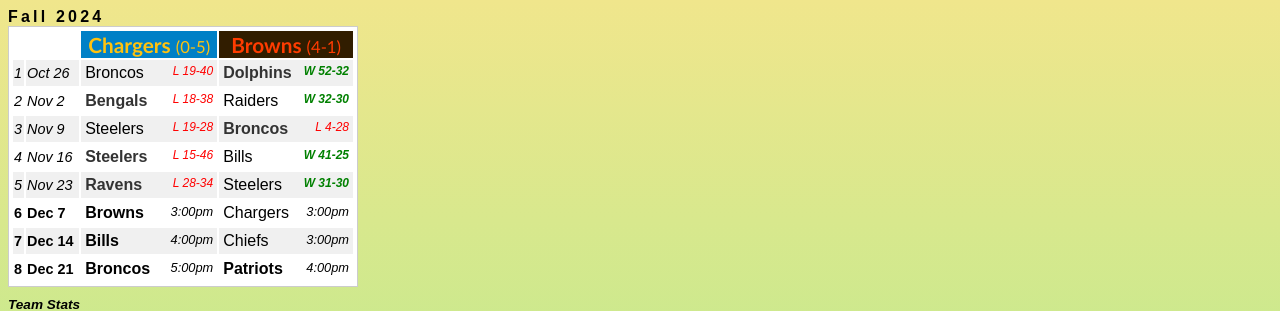
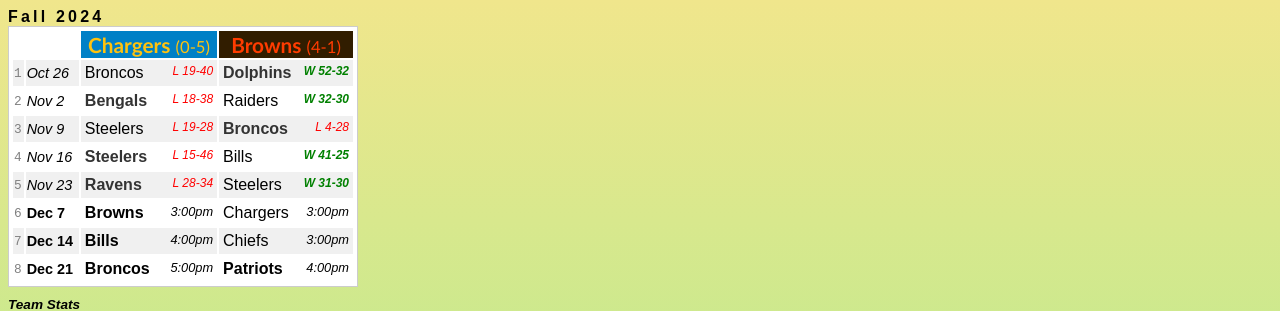
Before and after one commit to jonbri/flag, a React (Vite) app: page / in a window 1280 px wide. Shown: the top 311 px of the page. Built offline with nearby package versions, Linux system fonts and the light colour scheme.

Commit message:
week number styling

```diff
--- a/src/App.scss
+++ b/src/App.scss
@@ -76,6 +76,13 @@
       }
     }
     tbody {
+      th:first-child {
+        font-family: "Courier New", Courier, monospace;
+        font-weight: normal;
+        font-style: normal;
+        font-size: 0.8em;
+        color: gray;
+      }
       th {
         text-align: left;
         font-size: 0.9em;
```
